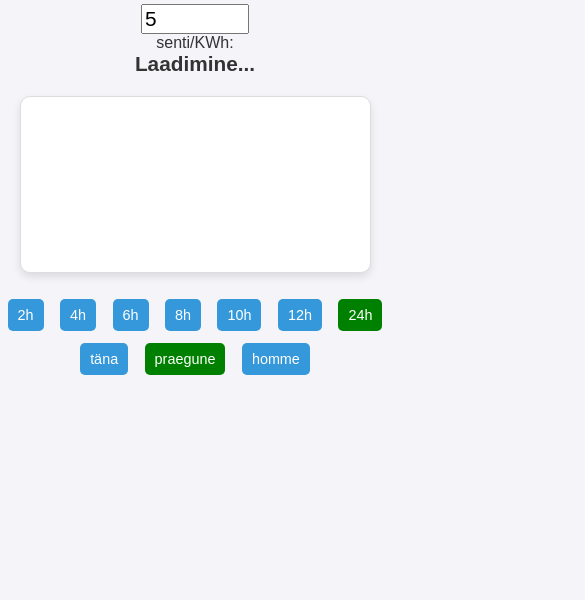
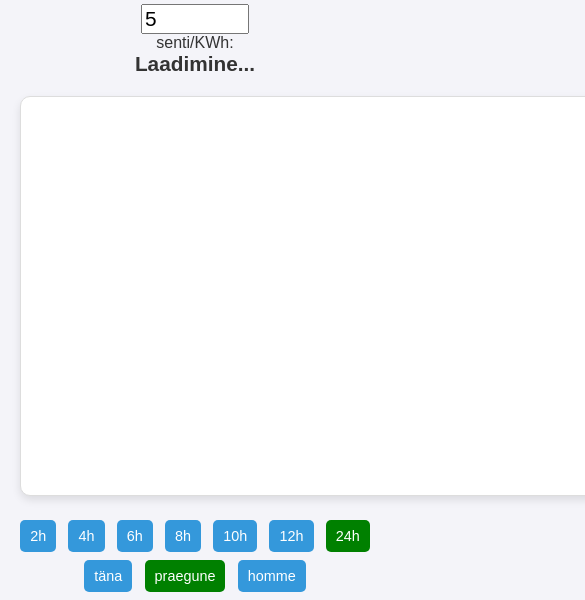
Before and after one commit to KristjanKrabbi/KristjanKrabbi.github.io, a plain HTML site: page elektrihind/index.html in a window 390 px wide. Shown: the part 244-844 px from the top of the page, 585 px wide, since content can reach past the window. Drawn offline with Linux system fonts and the light colour scheme; no server answers.

Commit message:
Update style.css

```diff
--- a/elektrihind/style.css
+++ b/elektrihind/style.css
@@ -62,18 +62,10 @@ button
         background-color: green;
         color: white;
     }
-button:hover
-/* #refresh:hover */
 
- {
-  /* background-color: #2980b9; */
-}
 
-@media (max-width: 768px) {
-  #priceChart {
-      width: 90%;
-      height: auto;
-  }
+@media (max-width: 700px) {
+
   h1 {
       font-size: 2rem;
   }
@@ -86,7 +78,7 @@ button:hover
   {
       font-size: 0.9rem;
       padding: 8px 10px;
-       margin: 6px;
+       margin: 1%;
   }
 
 }
```
